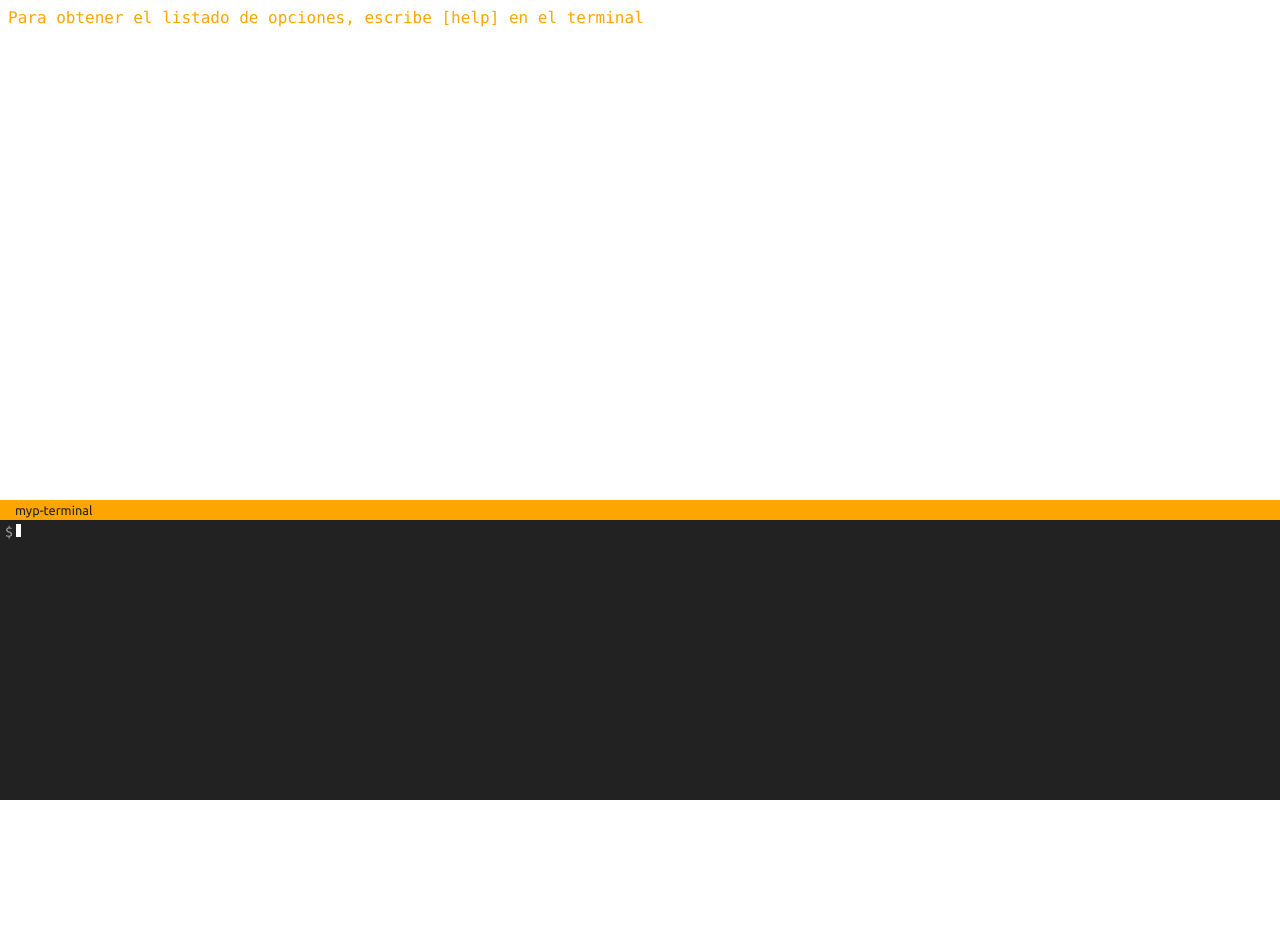
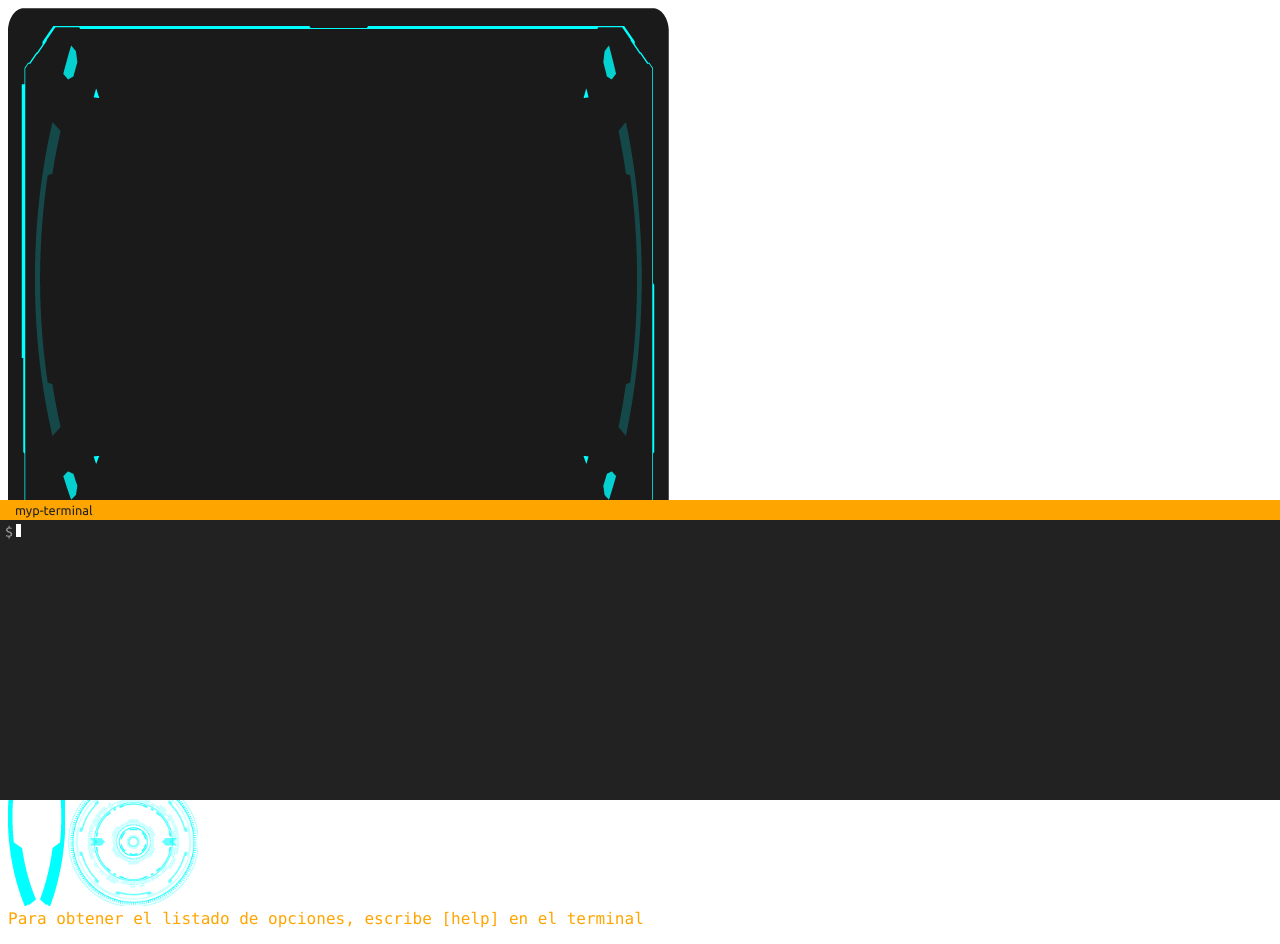
Before and after one commit to estebanrfp/myp-terminal, a plain HTML site: page index.html in a window 1280 px wide. Before the commit the page ends 800 px from the top, so only its background shows below. Drawn offline with Linux system fonts and the light colour scheme.

Commit message:
Creo div monitor, inserto imagenes para etapa móvil

```diff
--- a/index.html
+++ b/index.html
@@ -6,6 +6,14 @@
 	<link rel="stylesheet" href="css/styles.css" media="screen" />
 </head>
 <body>
+	<div class="monitor">
+		<img class="monitor-img" src="img/monitor-movil.png"alt="">
+		<div class="images1">
+			<img src="img/barra-left.png" alt="" class="barra-left">
+			<img src="img/barra-right.png" alt="" class="barra-right">
+			<img src="img/rueda.png"  width="130" height="130" alt="" class="rueda">
+		</div>
+	</div>
 	<p id="datos"></p>
 	<div id="terminal">
 		<div id="title"><p>myp-terminal</p></div>
```
Also changed, not shown: img/barra-left.png (added), img/barra-right.png (added), img/monitor-movil.png (added), img/rueda.png (added).
